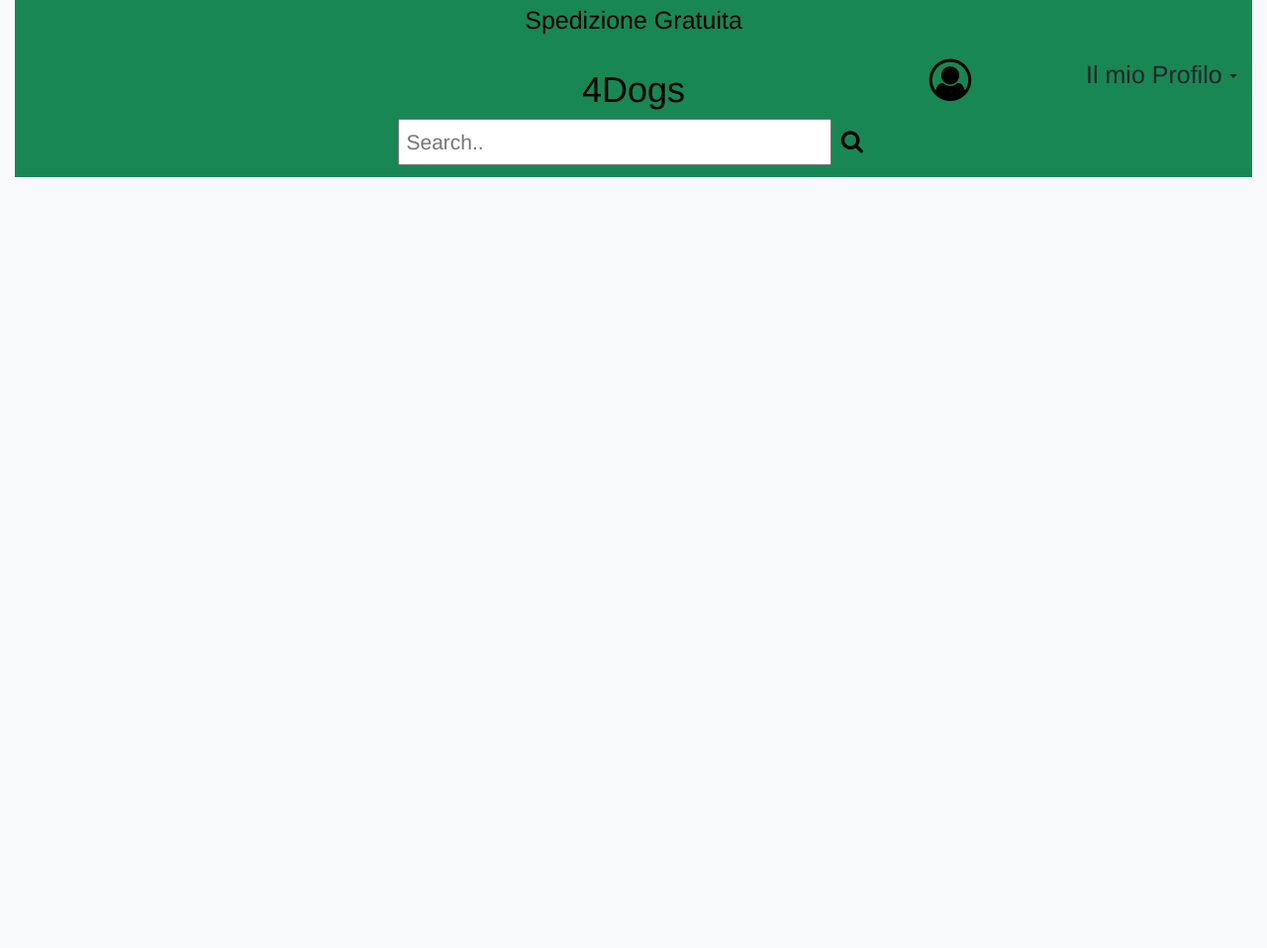
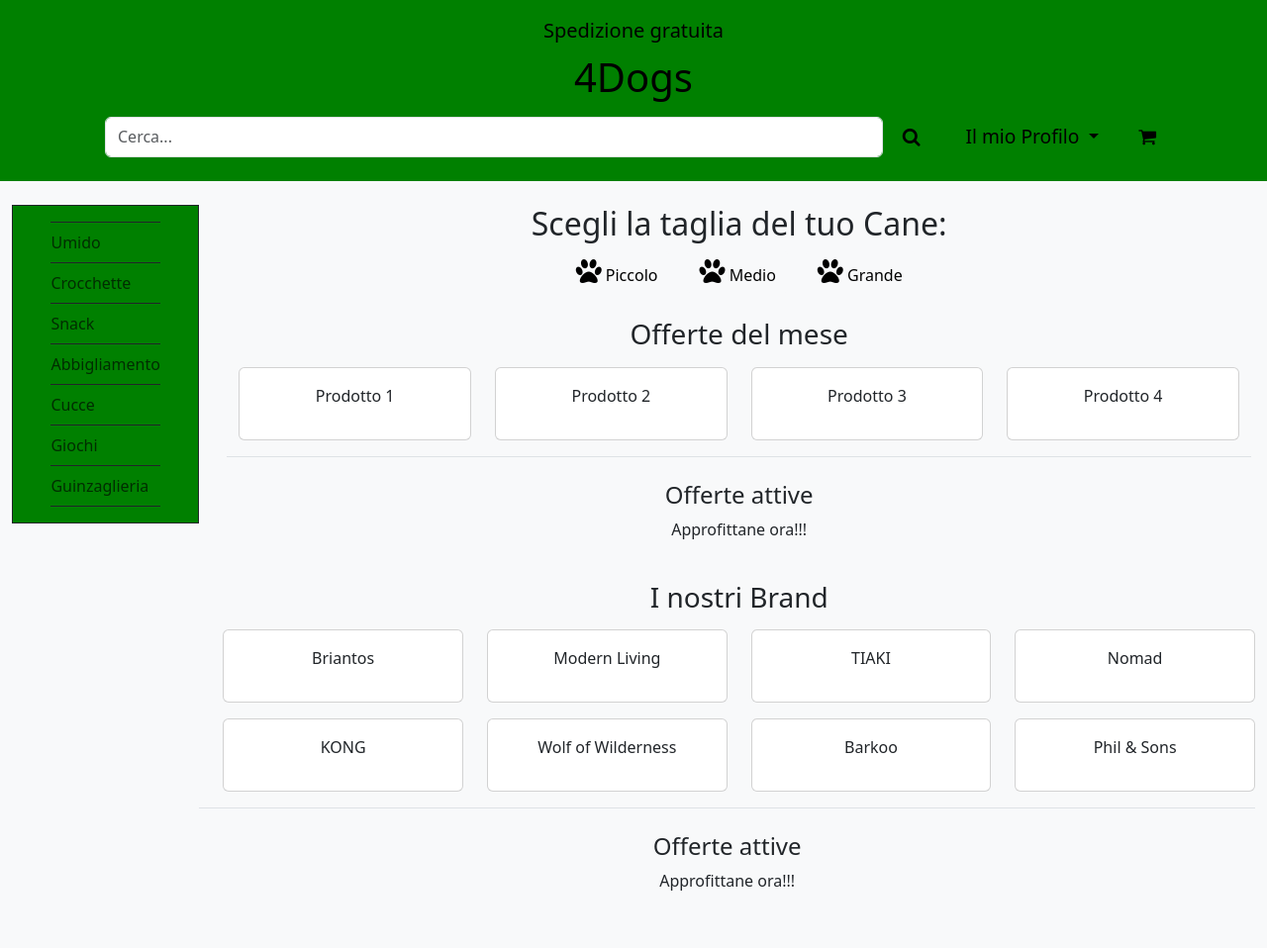
Before and after one commit to CriZack70/Tec-Web-4Dog, a PHP site: page / in a window 1280 px wide. Shown: the whole page at 99% size. Before the commit the page ends 179 px from the top, so only its background shows below. Run offline with PHP 8.4, Linux system fonts and the light colour scheme.

Commit message:
Added navigation bar to index.html

```diff
--- a/Sito/css/style.css
+++ b/Sito/css/style.css
@@ -1,27 +1,15 @@
-
-
-header > p {
-    font-size: 150%;
-    padding-top: 1%;
+/* Regole reset */
+body, main {
+    margin: 0;
+    padding: 0;
 }
 
-header > h1 {
-    font-size: 300%;
-    padding-bottom: 1%;
+header .btn {
+    background-color: transparent;
+    border: none;
+    font-size: 120%;
 }
 
-header > div > form > input {
-    width: 35%;
-    padding: 0.5%;
-    font-size: 150%;
+header , nav{
+    background-color: green;
 }
-
-header button {
-    font-size: 170%;
-    background-color: transparent;
-    border: none;
-}
-
-header > div > form {
-    padding-bottom: 1%;
-}
--- a/Sito/index.html
+++ b/Sito/index.html
@@ -1,55 +1,175 @@
 <!DOCTYPE html>
 <html lang="it">
 <head>
+    <title>4Dogs - Your doggy's favourite</title>
     <meta charset="utf-8" />
     <!-- Load icon library -->
     <link rel="stylesheet" href="https://cdnjs.cloudflare.com/ajax/libs/font-awesome/4.7.0/css/font-awesome.min.css">
     <!-- Bootstrap CSS -->
-    <link href="https://cdn.jsdelivr.net/npm/bootstrap@5.3.3/dist/css/bootstrap.min.css" rel="stylesheet"
-    integrity="sha384-QWTKZyjpPEjISv5WaRU9OFeRpok6YctnYmDr5pNlyT2bRjXh0JMhjY6hW+ALEwIH" crossorigin="anonymous">
-    <link rel="stylesheet" href="https://maxcdn.bootstrapcdn.com/bootstrap/3.4.1/css/bootstrap.min.css">
-    <script src="https://ajax.googleapis.com/ajax/libs/jquery/3.7.1/jquery.min.js"></script>
-    <script src="https://maxcdn.bootstrapcdn.com/bootstrap/3.4.1/js/bootstrap.min.js"></script>
+    <link href="https://cdn.jsdelivr.net/npm/bootstrap@5.3.3/dist/css/bootstrap.min.css" rel="stylesheet">
+    <script src="https://cdn.jsdelivr.net/npm/bootstrap@5.3.3/dist/js/bootstrap.bundle.min.js"></script>
     <link rel="stylesheet" href="css/style.css">
-    <title>4Dogs - Your doggy's favourite</title>
 </head>
 <body class="bg-light">
-    <div class="container-fluid">
-        <header class="text-center font-helvetica bg-success text-black">
-            <div class="row jusify-content-center py-1 mb-0 fs-1">
-                <div class="col-md-12">
-                    <p>Spedizione Gratuita</p>
+    <header class="py-3 text-black">
+        <div class="container text-center">
+            <span class="fs-5 d-block mb-2">Spedizione gratuita</span>
+            <h1 class="m-0 mb-3">4Dogs</h1>
+            <div class="d-flex justify-content-center align-items-center mb-2 position-relative">
+                <form class="d-flex flex-grow-1 justify-content-center px-4">
+                    <input type="text" class="form-control w-35" placeholder="Cerca..." name="search">
+                    <button type="submit" class="btn btn-light ms-2"><i class="fa fa-search"></i></button>
+                </form>
+                <div class="d-flex position-relative px-2" style="right: 10px;">
+                    <div class="dropdown d-inline-block me-3">
+                        <button class="btn btn-light dropdown-toggle" type="button" data-bs-toggle="dropdown">
+                            Il mio Profilo
+                        </button>
+                        <ul class="dropdown-menu dropdown-menu-end">
+                            <li><a class="dropdown-item" href="#">Account</a></li>
+                            <li><a class="dropdown-item" href="#">Ordini</a></li>
+                            <li><a class="dropdown-item" href="#">Il mio Doggy</a></li>
+                        </ul>
+                    </div>
+                    <button class="btn btn-light"><i class="fa fa-shopping-cart"></i></button>
                 </div>
             </div>
-            <div class="row jusify-content-center py-0 mb-0 fs-1">
-                <div class="col-md-4">
+        </div>
+    </header>
+    <main class="container-fluid mt-4">
+        <div class="row">
+            <div class="col-md-2">
+                <nav class="navbar flex-column navbar-light p-3 border border-dark">
+                    <ul class="navbar-nav">
+                        <li><a class="nav-link border-top border-dark" href="#">Umido</a></li>
+                        <li><a class="nav-link border-top border-dark" href="#">Crocchette</a></li>
+                        <li><a class="nav-link border-top border-dark" href="#">Snack</a></li>
+                        <li><a class="nav-link border-top border-dark" href="#">Abbigliamento</a></li>
+                        <li><a class="nav-link border-top border-dark" href="#">Cucce</a></li>
+                        <li><a class="nav-link border-top border-dark" href="#">Giochi</a></li>
+                        <li><a class="nav-link border-top border-bottom border-dark" href="#">Guinzaglieria</a></li>
+                    </ul>
+                </nav>
+            </div>
+            <div class="col-md-10">
+                <section class="px-3">
+                    <div class="text-center mb-4">
+                        <h2>Scegli la taglia del tuo Cane:</h2>
+                        <div class="d-flex justify-content-center">
+                            <button class="btn btn-light mx-2"><i class="fa fa-paw fs-3"></i> Piccolo</button>
+                            <button class="btn btn-light mx-2"><i class="fa fa-paw fs-3"></i> Medio</button>
+                            <button class="btn btn-light mx-2"><i class="fa fa-paw fs-3"></i> Grande</button>
+                        </div>
+                    </div>
+                    <h3 class="text-center mb-3">Offerte del mese</h3>
+                    <div class="row text-center pb-3">
+                        <div class="col-md-3">
+                            <div class="card">
+                                <div class="card-body">
+                                    <p>Prodotto 1</p>
+                                </div>
+                            </div>
+                        </div>
+                        <div class="col-md-3">
+                            <div class="card">
+                                <div class="card-body">
+                                    <p>Prodotto 2</p>
+                                </div>
+                            </div>
+                        </div>
+                        <div class="col-md-3">
+                            <div class="card">
+                                <div class="card-body">
+                                    <p>Prodotto 3</p>
+                                </div>
+                            </div>
+                        </div>
+                        <div class="col-md-3">
+                            <div class="card">
+                                <div class="card-body">
+                                    <p>Prodotto 4</p>
+                                </div>
+                            </div>
+                        </div>
+                    </div>
+                    <div class="row text-center py-4 bg-light border-top">
+                        <h4>Offerte attive</h4>
+                        <p>Approfittane ora!!!</p>
+                    </div>
+                </section>
+            </div>
+        </div>
+        <div class="row">
+            <div class="col-md-2"></div>
+            <div class="col-md-10">
+                <h3 class="text-center mb-3">I nostri Brand</h3>
+                <div class="row text-center pb-3">
+                    <div class="col-md-3">
+                        <div class="card">
+                            <div class="card-body">
+                                <p>Briantos</p>
+                            </div>
+                        </div>
+                    </div>
+                    <div class="col-md-3">
+                        <div class="card">
+                            <div class="card-body">
+                                <p>Modern Living</p>
+                            </div>
+                        </div>
+                    </div>
+                    <div class="col-md-3">
+                        <div class="card">
+                            <div class="card-body">
+                                <p>TIAKI</p>
+                            </div>
+                        </div>
+                    </div>
+                    <div class="col-md-3">
+                        <div class="card">
+                            <div class="card-body">
+                                <p>Nomad</p>
+                            </div>
+                        </div>
+                    </div>
                 </div>
-                <div class="col-md-4">
-                    <h1>4Dogs</h1>
-                </div>
-                <div class="col-md-2">
-                    <button><i class="fa fa-user-circle-o"></i></button>
-                </div>
-                <div class="col-md-2">
-                    <div class="dropdown">
-                        <button class="btn fs-1" type="button" data-toggle="dropdown">
-                        Il mio Profilo
-                        <span class="caret"></span></button>
-                        <ul class="dropdown-menu">
-                            <li><a href="#">Account</a></li>
-                            <li><a href="#">Ordini</a></li>
-                            <li><a href="#">Il mio Doggy</a></li>
-                        </ul>
+                <div class="row text-center pb-3">
+                    <div class="col-md-3">
+                        <div class="card">
+                            <div class="card-body">
+                                <p>KONG</p>
+                            </div>
+                        </div>
+                    </div>
+                    <div class="col-md-3">
+                        <div class="card">
+                            <div class="card-body">
+                                <p>Wolf of Wilderness</p>
+                            </div>
+                        </div>
+                    </div>
+                    <div class="col-md-3">
+                        <div class="card">
+                            <div class="card-body">
+                                <p>Barkoo</p>
+                            </div>
+                        </div>
+                    </div>
+                    <div class="col-md-3">
+                        <div class="card">
+                            <div class="card-body">
+                                <p>Phil & Sons</p>
+                            </div>
+                        </div>
+                    </div>
+                    <div class="row text-center py-4 bg-light border-top mt-3">
+                        <h4>Offerte attive</h4>
+                        <p>Approfittane ora!!!</p>
                     </div>
                 </div>
             </div>
-            <div class="search-container">
-                <form action="">
-                    <input type="text" placeholder="Search.." name="search">
-                    <button type="submit"><i class="fa fa-search" ></i></button>
-                </form>
-            </div>
-        </header>
-    </div>
+        </div>
+    </main>
+    <script src="https://cdn.jsdelivr.net/npm/@popperjs/core@2.11.8/dist/umd/popper.min.js" crossorigin="anonymous"></script>
 </body>
 </html>
```
